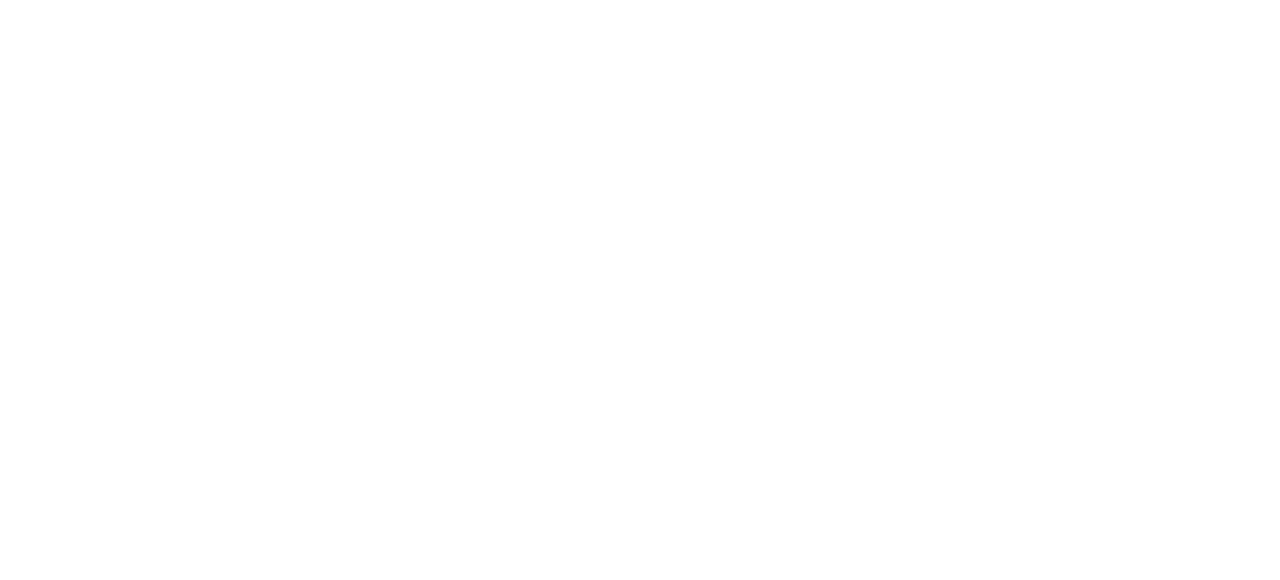
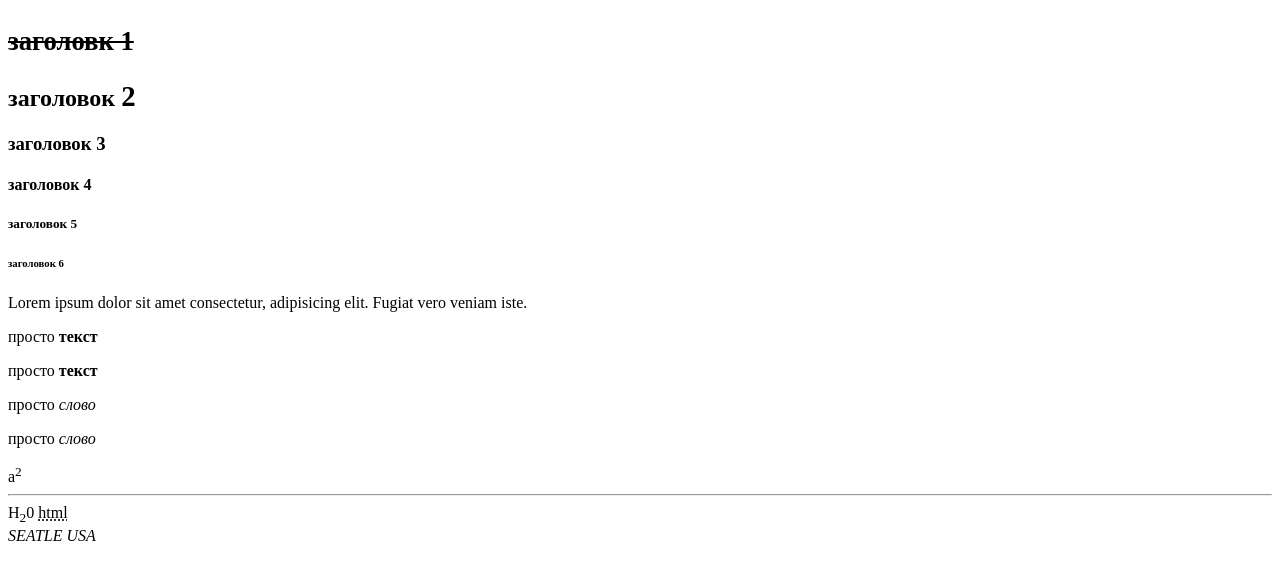
Before and after one commit to ayhan-gadjibalayev/uroki-html, a plain HTML site: page urok-5.html in a window 1280 px wide. Drawn offline with Linux system fonts and the light colour scheme.

Commit message:
досмотрел urok-5

```diff
--- a/urok-5.html
+++ b/urok-5.html
@@ -7,6 +7,25 @@
     <title>Document</title>
 </head>
 <body>
+    <h1 title="some"> <small><strike>заголовк 1</strike></small></h1>
+    <h2> заголовок <big>2</big></h2>
+    <h3> заголовок 3</h3>
+    <h4> заголовок 4</h4>
+    <h5> заголовок 5</h5>
+    <h6> заголовок 6</h6>
+    <p>Lorem ipsum dolor sit amet consectetur, adipisicing elit. Fugiat vero veniam iste.</p>
+    <p>просто <b>текст </b> </p>
+    <p>просто <strong>текст</strong></p>
+    <p>просто <em>слово</em></p>
+    <p>просто <i>слово</i></p>
+
+    a<sup>2</sup><br><hr>
+        H<sub>2</sub>0
+
+        <abbr title="html">html</abbr>
+        <address>
+            SEATLE USA
+        </address>
 
 </body>
 </html>
```
